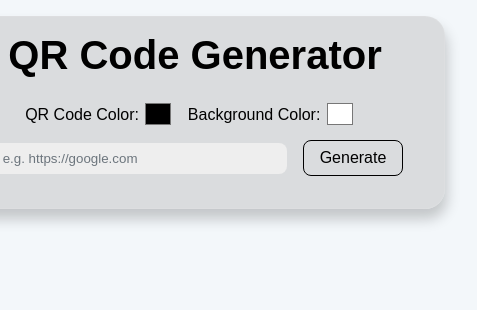
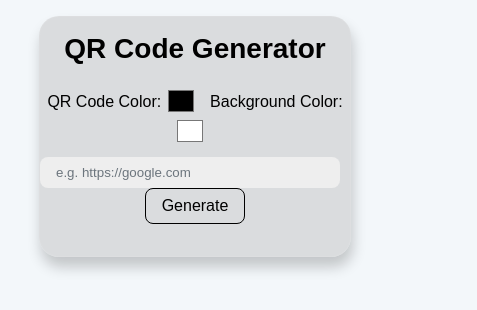
Before and after one commit to Srinivas-Thiru/Easy-QR, a React (Create React App) app: page / in a window 390 px wide. Shown: the top 310 px of the page, 477 px wide, since content can reach past the window. Built offline with nearby package versions, Linux system fonts and the light colour scheme.

Commit message:
responsive css

```diff
--- a/src/App.css
+++ b/src/App.css
@@ -99,3 +99,12 @@ img {
   border-radius: 10px;
 
 }
+
+@media (max-width:750px) {
+  .qr,
+  .options {
+    width: 80vw;
+  }
+  h1 {
+    font-size: 1.75rem;}
+}
--- a/src/index.css
+++ /dev/null
@@ -1,13 +0,0 @@
-body {
-  margin: 0;
-  font-family: -apple-system, BlinkMacSystemFont, 'Segoe UI', 'Roboto', 'Oxygen',
-    'Ubuntu', 'Cantarell', 'Fira Sans', 'Droid Sans', 'Helvetica Neue',
-    sans-serif;
-  -webkit-font-smoothing: antialiased;
-  -moz-osx-font-smoothing: grayscale;
-}
-
-code {
-  font-family: source-code-pro, Menlo, Monaco, Consolas, 'Courier New',
-    monospace;
-}
```
Also changed, not shown: src/reportWebVitals.js (deleted, +0 -13 lines), src/setupTests.js (deleted, +0 -5 lines), src/logo.svg (deleted), 1 other file (tests, documents, lock files or other folders).
